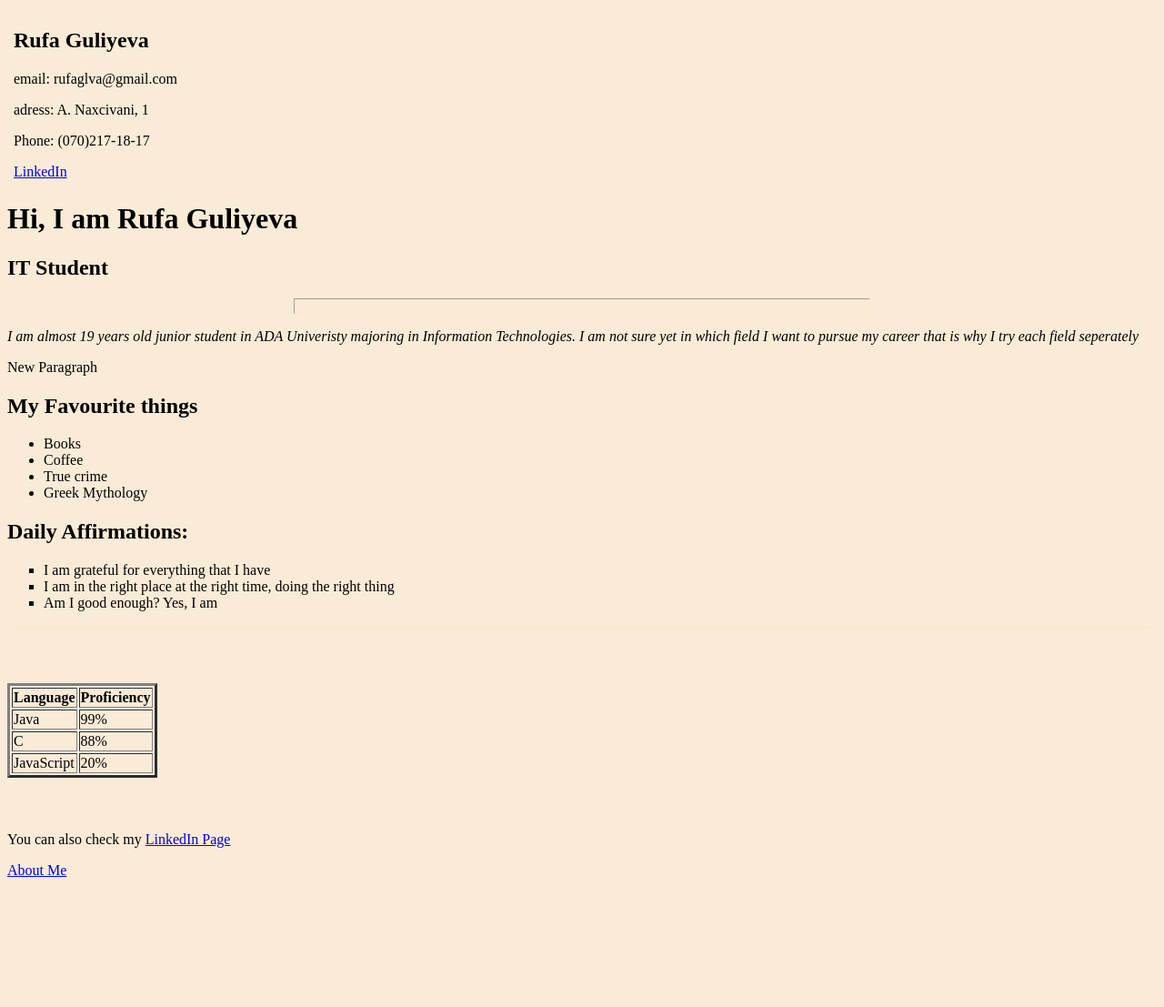
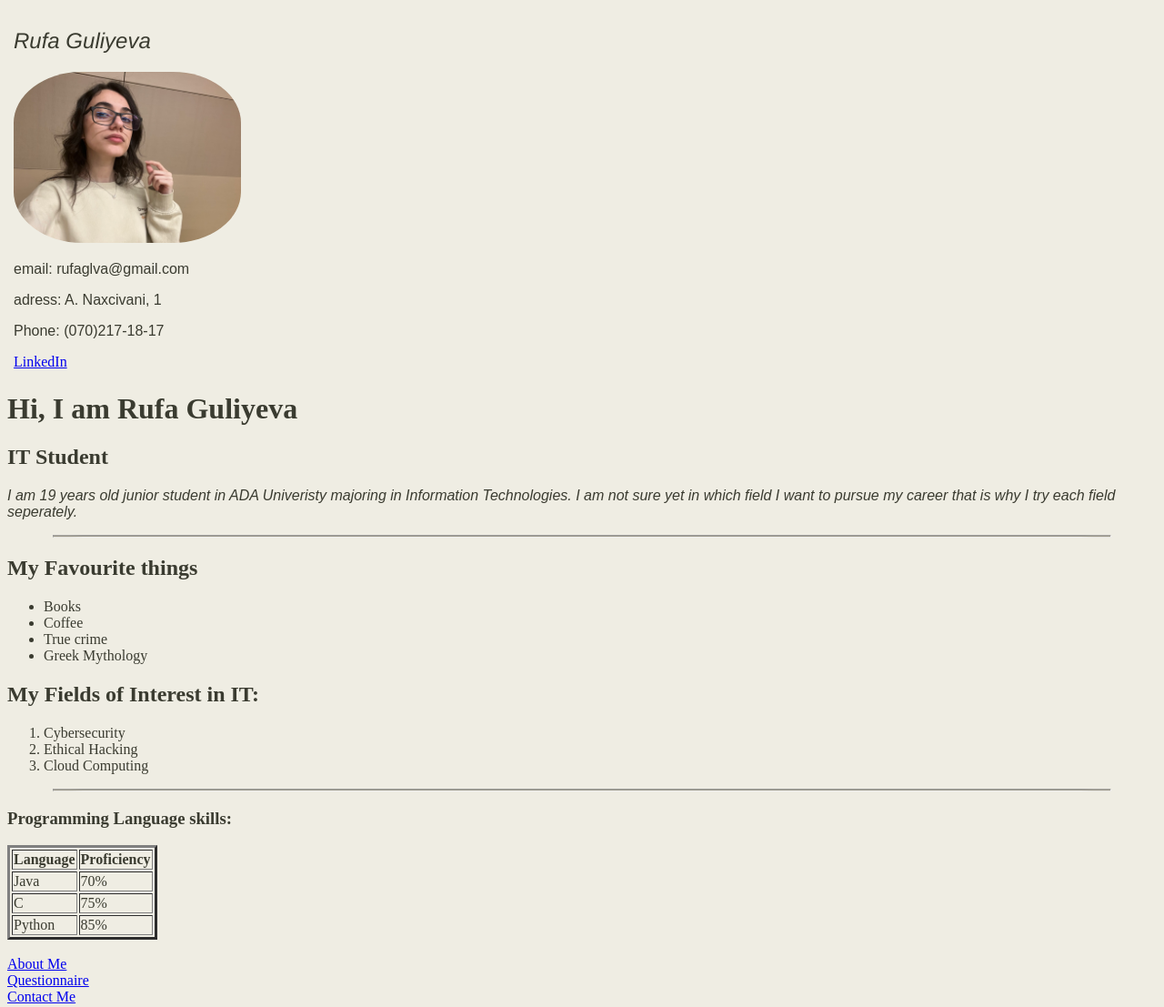
Before and after one commit to rufaglva/wm1, a plain HTML site: page index.html in a window 1280 px wide. Shown: the whole page at 91% size. Before the commit the page ends 974 px from the top, so only its background shows below. Drawn offline with Linux system fonts and the light colour scheme.

Commit message:
added css and updated contact me page

```diff
--- a/assets/css/style.css
+++ b/assets/css/style.css
@@ -1,22 +1,42 @@
 body{
-    background-color: antiquewhite;
+    background-color: #efede3;
+    color:#3a3b30;
+}
+img{
+    width:250px;
+    border-radius: 30%;
+    transition: all 0.3s ease;
+
+}
+
+img:hover{
+    width:300px;
+    border-radius: 25%;
 }
 
 hr {
-    width: 90%;
-    height: 15px;
-    background-color:darkolivegreen;
-    border-color:darkgreen;
+    width:92%;
+    height: 1px;
+    border-radius: 10%;
+    background: #9d9989;
+
 }
 
-h3 {
-    color:antiquewhite;
+
+a:visited{
+    color:blue
 }
 
-.title{
-    color:aliceblue;
+a:hover{
+    color: brown
 }
 
-ol{
-    list-style-type: square;
+table h2{
+    font-family: 'Franklin Gothic Medium', 'Arial Narrow', Arial, sans-serif;
+    font-weight: 400;
+    font-style:italic;
+    font-size:x-large;
 }
+p{
+    font-family:Arial, Helvetica, sans-serif;
+}
--- a/index.html
+++ b/index.html
@@ -6,14 +6,7 @@
     <title>Rufa's WebSite</title>
     <link rel="icon" type="image/x-icon" href="./favicon.ico">
     <link rel="stylesheet" href="./assets/css/style.css">
-    <style>
-        hr {
-            width: 50%;
-            height: 15px;
-            background-color: antiquewhite;
-            border-color:bisque;
-        }
-    </style>
+
 </head>
 <!--Just a comment-->
 <table>
@@ -21,6 +14,7 @@
         <td></td>
         <td>
             <h2>Rufa Guliyeva</h2>
+            <img src="./assets/images/pfp.jpeg" alt="My Photo">
             <p>email: rufaglva@gmail.com</p>
             <p>adress: A. Naxcivani, 1</p>
             <p>Phone: (070)217-18-17</p>
@@ -32,12 +26,11 @@
     <main>
         <h1>Hi, I am Rufa Guliyeva</h1>
         <h2>IT Student</h2>
-        <hr>
         <p>
             <em>
-        I am almost 19 years old junior student in ADA Univeristy majoring in Information Technologies. I am not sure yet in which field I want to pursue my career that is why I try each field seperately</em>
-    </p>
-    <p>New Paragraph</p>
+                I am 19 years old junior student in ADA Univeristy majoring in Information Technologies. I am not sure yet in which field I want to pursue my career that is why I try each field seperately.</em>
+            </p>
+            <hr>
         <h2>My Favourite things</h2>
 
         <ul>
@@ -47,15 +40,15 @@
             <li>Greek Mythology</li>
         </ul>
 
-        <h2>Daily Affirmations:</h2>
+        <h2>My Fields of Interest in IT:</h2>
 
         <ol>
-            <li>I am grateful for everything that I have</li>
-            <li>I am in the right place at the right time, doing the right thing</li>
-            <li>Am I good enough? Yes, I am</li>
+            <li>Cybersecurity</li>
+            <li>Ethical Hacking</li>
+            <li>Cloud Computing</li>
         </ol>
 
-        <hr color = "black" style="width: 99%; height: 1px; ">
+        <hr>
 
         <h3 class = "title1">Programming Language skills:</h3>
         <table border = "3">
@@ -65,23 +58,24 @@
             </tr>
             <tr>
                 <td>Java</td>
-                <td>99%</td>
+                <td>70%</td>
             </tr>
             <tr>
                 <td>C</td>
-                <td>88%</td>
+                <td>75%</td>
             </tr>
+
             <tr>
-                <td>JavaScript</td>
-                <td>20%</td>
+                <td>Python</td>
+                <td>85%</td>
             </tr>
 
         </table>
+        <br>
 
-        <h3 class = "title1">My LinkedIn Page</h3>
-        <p> You can also check my <a href="https://www.linkedin.com/in/rufa-guliyeva-306000213/ " target = "_blank">LinkedIn Page</a></p>
-
-        <a href="./public/aboutme.html" target="_blank">About Me</a>
+        <a href="./public/aboutme.html">About Me</a><br>
+        <a href="./public/ga.html">Questionnaire</a><br>
+        <a href="./public/contact.html">Contact Me</a><br>
     </main>
 </body>
 </body>
```
Also changed, not shown: public/aboutme.html (+20 -5 lines), public/contact.html (+26 -5 lines), public/ga.html (+8 -2 lines), assets/images/pfp.jpeg (added), 1 other file.
